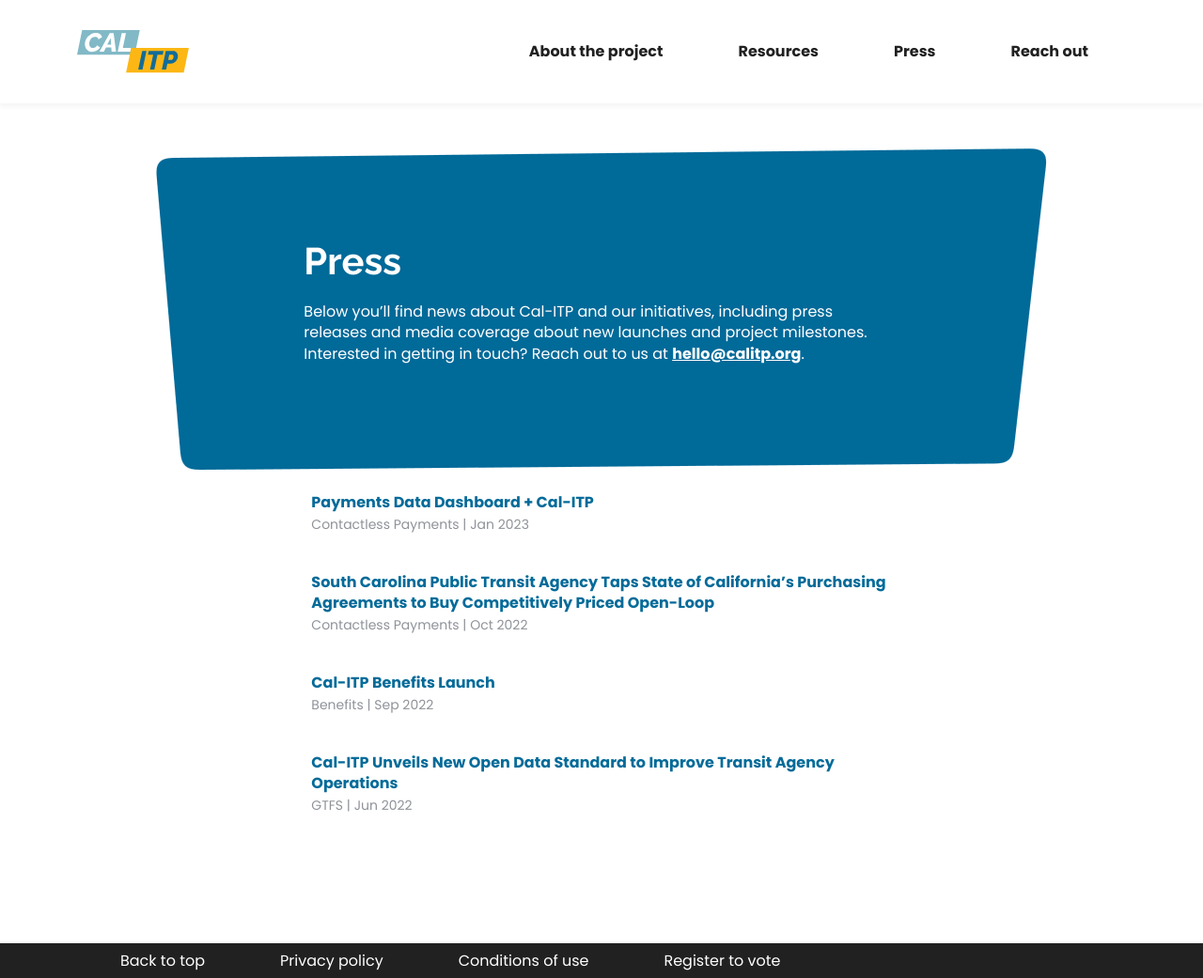
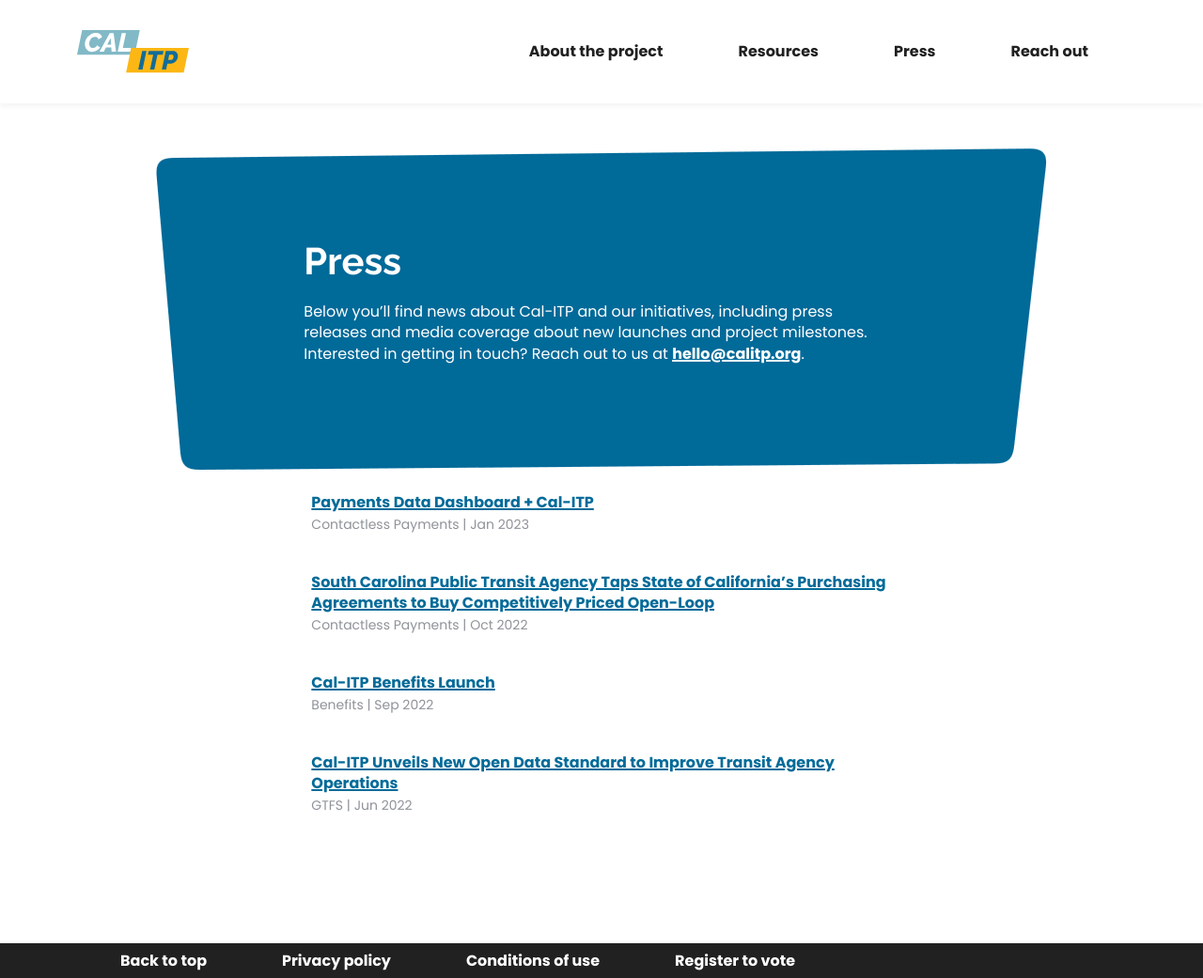
Before and after one commit to cal-itp/calitp.org, a Jekyll site: the page built from src/press.html, in a window 1280 px wide and 1041 px high. Shown: the whole window at 94% size. Built offline with Jekyll 4.4.1, drawn with Linux system fonts in a browser that asks for light colours.

Commit message:
feat(css): link styles

```diff
--- a/src/_includes/article.html
+++ b/src/_includes/article.html
@@ -11,10 +11,7 @@
 {% endif %}
 
 <article class="d-block mb-3 pb-4">
-  <a
-    class="fw-bold text-decoration-none"
-    href="{{ url }}"
-    {% if item.external %}target="_blank"{% endif %}>{{ item.title }}</a>
+  <a href="{{ url }}" {% if item.external %}target="_blank"{% endif %}>{{ item.title }}</a>
   <br/>
   <span class="text-secondary font-poppins fs-7">{{ item.tags | join: ", " }} |
     {% include date.html date=item.date format = "%b %Y" %}</span>
--- a/src/stylesheets/main.css
+++ b/src/stylesheets/main.css
@@ -6,13 +6,16 @@
   --bs-border-radius: 20px;
   --bs-border-style: dashed;
   --bs-body-line-height: 1.4;
+  --header-nav-height: 110px;
 }
 
 body {
   --bs-body-color: rgb(33, 33, 33); /* #212121 */
-  --bs-link-color: rgb(4, 107, 153); /* #046b99 */
+  --bs-link-color: rgb(4, 107, 153); /* calitp-primary-blue */
+  --bs-link-hover-color: rgb(34, 81, 115); /* calitp-primary-dark-blue */
   --bs-secondary-rgb: 143, 147, 153; /* calitp-gray-3 */
   --calitp-primary-blue: rgb(4, 107, 153); /* #046b99 */
+  --calitp-primary-dark-blue: rgb(34, 81, 115); /* #225173 */
   --calitp-cyan-1: rgb(213, 238, 245); /* #d5eef5 */
   --calitp-green-4: rgb(0, 117, 91); /* #00755b */
   --calitp-green-5: rgb(0, 73, 57); /* #004939 */
@@ -96,8 +99,38 @@
   font-family: var(--bs-font-sans-serif);
 }
 
-main.container {
-  padding-top: 110px;
+a {
+  font-weight: 700;
+  text-decoration: underline;
+  text-decoration-thickness: 2px;
+}
+
+a:hover {
+  text-decoration-style: dotted;
+}
+
+.red-link {
+  background-color: var(--calitp-red-5);
+  color: var(--bs-white);
+}
+
+.blue-link {
+  background-color: var(--calitp-primary-blue);
+  color: var(--bs-white);
+}
+
+.green-link {
+  background-color: var(--calitp-green-5);
+  color: var(--bs-white);
+}
+
+.red-link:focus,
+.red-link:hover,
+.blue-link:focus,
+.blue-link:hover,
+.green-link:focus,
+.green-link:hover {
+  color: var(--bs-white);
 }
 
 .navbar {
@@ -109,21 +142,8 @@
   --bs-nav-link-color: var(--bs-body-color);
 }
 
-.press-release a {
-  color: var(--calitp-primary-blue);
-  font-weight: var(--calitp-font-weight-bold);
-}
-
-.press-release h2,
-.press-release h3 {
-  font-size: var(--bs-body-font-size);
-  padding-top: 20px;
-  font-weight: var(--calitp-font-weight-bold);
-  font-family: var(--bs-font-sans-serif);
-}
-
-.press-release h2:last-of-type {
-  text-decoration: underline;
+main.container {
+  padding-top: var(--header-nav-height);
 }
 
 footer {
@@ -162,6 +182,8 @@
   grid-gap: 5em;
 }
 
+/* Shared */
+
 .rhombus-parent {
   filter: url("#rounded");
   overflow: hidden;
@@ -172,33 +194,29 @@
   clip-path: none;
 }
 
+/* Press Release */
+
+.press-release a {
+  color: var(--calitp-primary-blue);
+  font-weight: var(--calitp-font-weight-bold);
+}
+
+.press-release h2,
+.press-release h3 {
+  font-size: var(--bs-body-font-size);
+  padding-top: 20px;
+  font-weight: var(--calitp-font-weight-bold);
+  font-family: var(--bs-font-sans-serif);
+}
+
+.press-release h2:last-of-type {
+  text-decoration: underline;
+}
+
+/* Home Page */
+
 #details .tab-content .tab-list article:nth-child(n + 3) {
   display: none;
-}
-
-.red-link {
-  background-color: var(--calitp-red-5);
-  color: var(--bs-white);
-}
-
-.blue-link {
-  background-color: var(--calitp-primary-blue);
-  color: var(--bs-white);
-}
-
-.green-link {
-  background-color: var(--calitp-green-5);
-  color: var(--bs-white);
-}
-
-.red-link:focus,
-.red-link:hover,
-.blue-link:focus,
-.blue-link:hover,
-.green-link:focus,
-.green-link:hover {
-  color: var(--bs-white);
-  text-decoration-style: dotted;
 }
 
 .rainbow-list ol {
@@ -331,7 +349,7 @@
     position: absolute;
     width: 100%;
     left: 0;
-    top: 110px;
+    top: var(--header-nav-height);
     background: var(--bs-white);
   }
 
```
